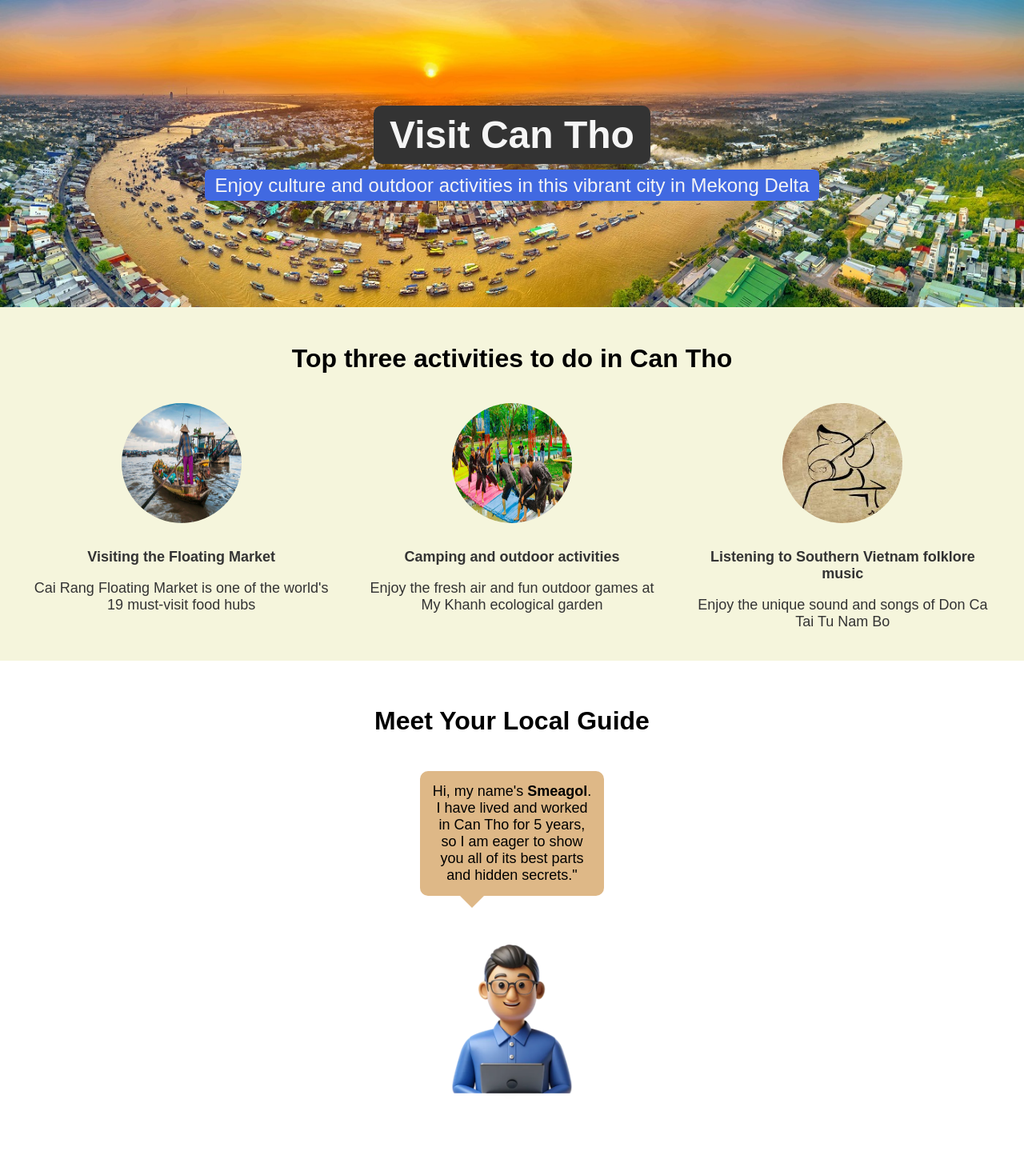
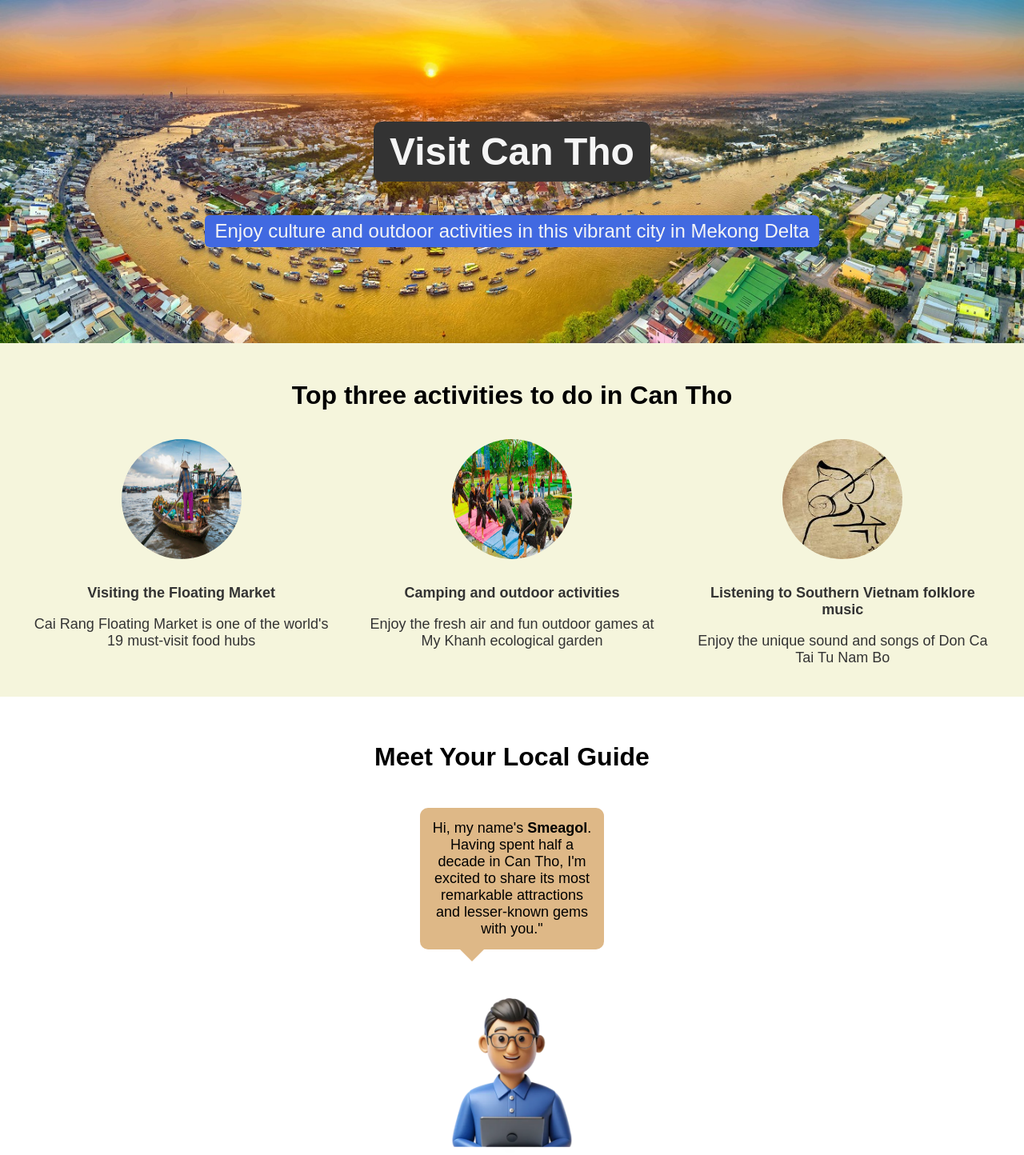
Before and after one commit to thunhan/scrimba, a plain HTML site: page hometown-page/index.html in a window 1280 px wide. Shown: the whole page at 80% size. Before the commit the page ends 1404 px from the top, so only its background shows below. Drawn offline with Linux system fonts and the light colour scheme.

Commit message:
Refactor hometown page layout and improve guide description for clarity

```diff
--- a/hometown-page/index.html
+++ b/hometown-page/index.html
@@ -10,8 +10,8 @@
 
 <body>
     <header>
-        <h1><span id="title">Visit Can Tho</span></h1>
-        <p><span id="subtitle">Enjoy culture and outdoor activities in this vibrant city in Mekong Delta</span></p>
+        <h1 id="title">Visit Can Tho</h1>
+        <p id="subtitle">Enjoy culture and outdoor activities in this vibrant city in Mekong Delta</p>
     </header>
     <main>
         <section class="top-3">
@@ -34,9 +34,7 @@
         </section>
         <section class="tour-guide">
             <h2>Meet Your Local Guide</h2>
-            <p class="triangle-isosceles">Hi, my name's <strong>Smeagol</strong>. I have lived and worked in Can Tho for
-                5 years, so I am eager to show you
-                all of its best parts and hidden secrets."</p>
+            <p class="triangle-isosceles">Hi, my name's <strong>Smeagol</strong>. Having spent half a decade in Can Tho, I'm excited to share its most remarkable attractions and lesser-known gems with you."</p>
             <img class="avatar" src="../name-card/avatar.webp" alt="Smeagol">
         </section>
     </main>
--- a/hometown-page/styles.css
+++ b/hometown-page/styles.css
@@ -6,6 +6,9 @@ body {
 }
 
 header {
+    display: flex;
+    flex-direction: column;
+    align-items: center;
     background-image: url(cantho.jpg);
     background-size: cover;
     color: whitesmoke;
```
